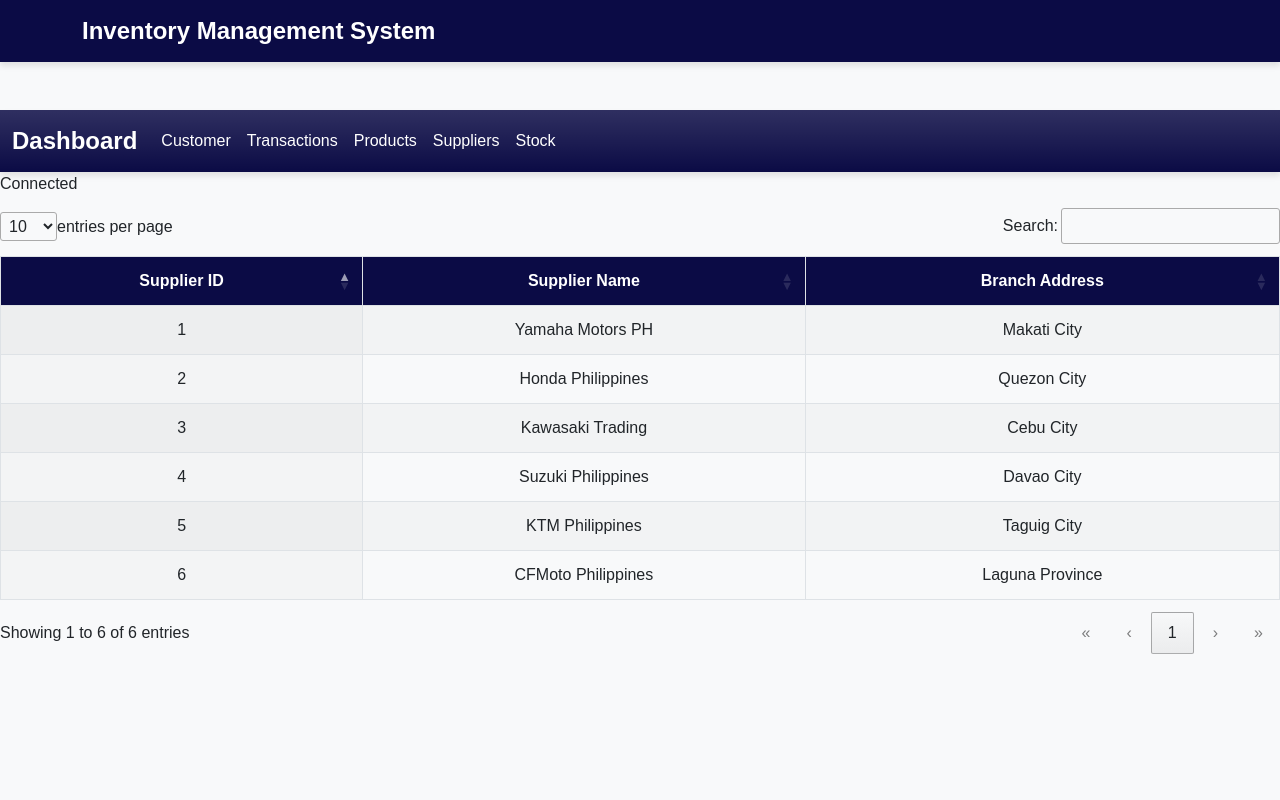
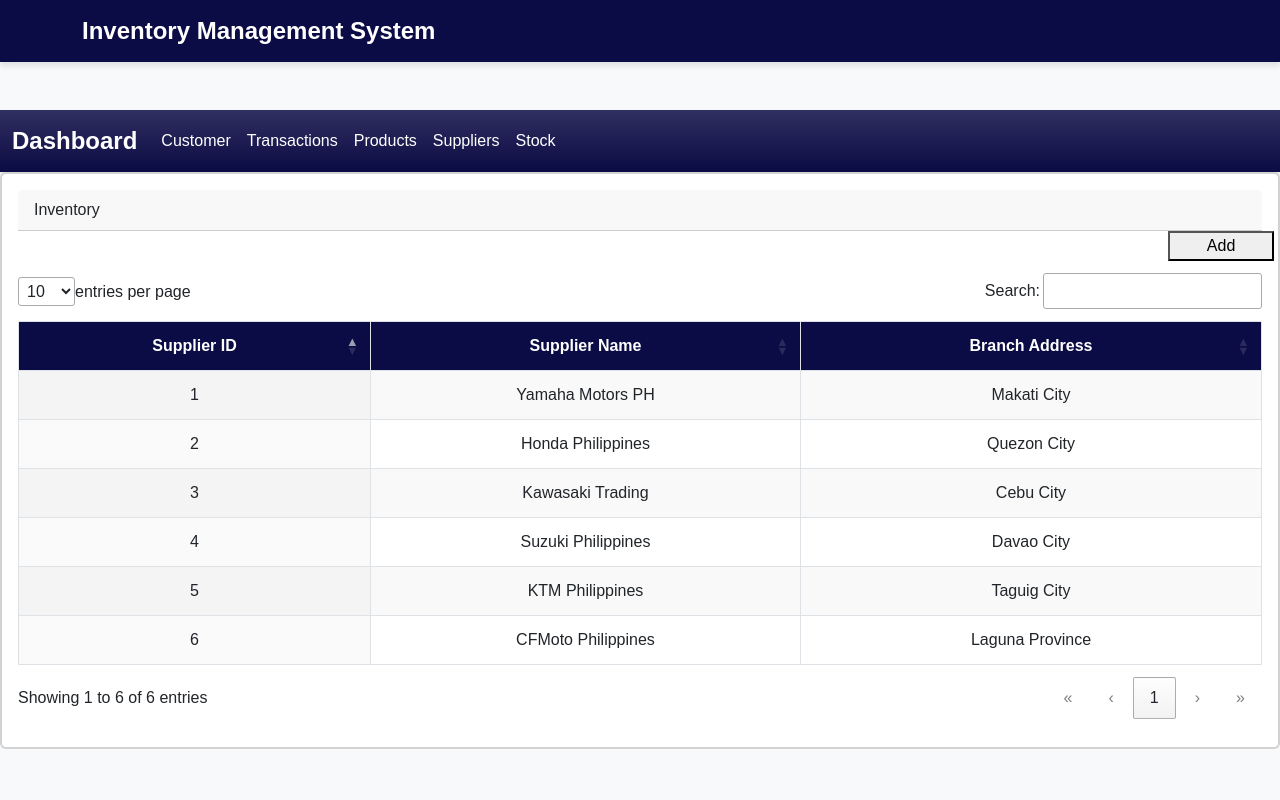
Before and after one commit to MjComia/new-ims, a PHP site: page /supplier.php in a window 1280 px wide. Run offline with PHP 8.4, Linux system fonts and the light colour scheme; data comes from the database, SQL or seed files in the repository.

Commit message:
small edits

```diff
--- a/db-debug.php
+++ b/db-debug.php
@@ -1,6 +1,6 @@
 <?php
 // This file should be included at the top of index.php to help debug database issues
-echo "HELLLOOO";
+
 // Function to check table structure
 function checkTableStructure($conn, $tableName) {
     $result = $conn->query("DESCRIBE $tableName");
--- a/deleteFunction.php
+++ b/deleteFunction.php
@@ -12,7 +12,7 @@
   echo"Could not connect to the database";
 }
 if ($conn){
-  echo "Connected";
+  // echo "Connected";
 }
 ?>
 
--- a/editCustomerFunction.php
+++ b/editCustomerFunction.php
@@ -12,7 +12,7 @@
   echo"Could not connect to the database";
 }
 if ($conn){
-  echo "Connected EDIT";
+  // echo "Connected EDIT";
 }
 ?>
 
--- a/index.php
+++ b/index.php
@@ -17,7 +17,7 @@
   echo"Could not connect to the database";
 }
 if ($conn){
-  echo "Connected";
+  // echo "Connected";
 }
 ?>
 
--- a/product.php
+++ b/product.php
@@ -16,7 +16,7 @@
   echo"Could not connect to the database";
 }
 if ($conn){
-  echo "Connected";
+  // echo "Connected";
 }
 ?>
 
--- a/stock.php
+++ b/stock.php
@@ -16,7 +16,7 @@
   echo"Could not connect to the database";
 }
 if ($conn){
-  echo "Connected";
+  // echo "Connected";
 }
 ?>
 
--- a/supplier.php
+++ b/supplier.php
@@ -16,12 +16,31 @@
   echo"Could not connect to the database";
 }
 if ($conn){
-  echo "Connected";
+  // echo "Connected";
 }
 ?>
 
 <!-- DataTables -->
+<div class="card border-2">
+  <div class="card-body">
+  <div class="card-header">Inventory</div>
+    <div class="row">
 
+      <div class="col-1"></div>
+      <div class="col-1"></div>
+      <div class="col-1"></div>
+      <div class="col-1"></div>
+      <div class="col-1"></div>
+      <div class="col-1"></div>
+      <div class="col-1"></div>
+      <div class="col-1"></div>
+      <div class="col-1"></div>
+      <div class="col-1"></div>
+      <div class="col-1"></div>
+      <button class = "col-1"
+              data-bs-toggle ='modal'
+              data-bs-target ='#addCustomer' >Add</button>
+    </div>
 <table id="myTable" class="display">
         <thead>
             <tr>
@@ -51,6 +70,10 @@
         </tbody>
     </table>
 
+  </div>
+</div>
+
+
 
 <!-- jQuery -->
 <script src="lib/jquery/jquery-3.7.1.min.js"></script>
--- a/transaction.php
+++ b/transaction.php
@@ -16,7 +16,7 @@
   echo"Could not connect to the database";
 }
 if ($conn){
-  echo "Connected";
+  // echo "Connected";
 }
 ?>
 
```
Also changed, not shown: Test/test.html (renamed from test.html), Test/test.js (renamed from test.js), Test/test.php (renamed from test.php).
